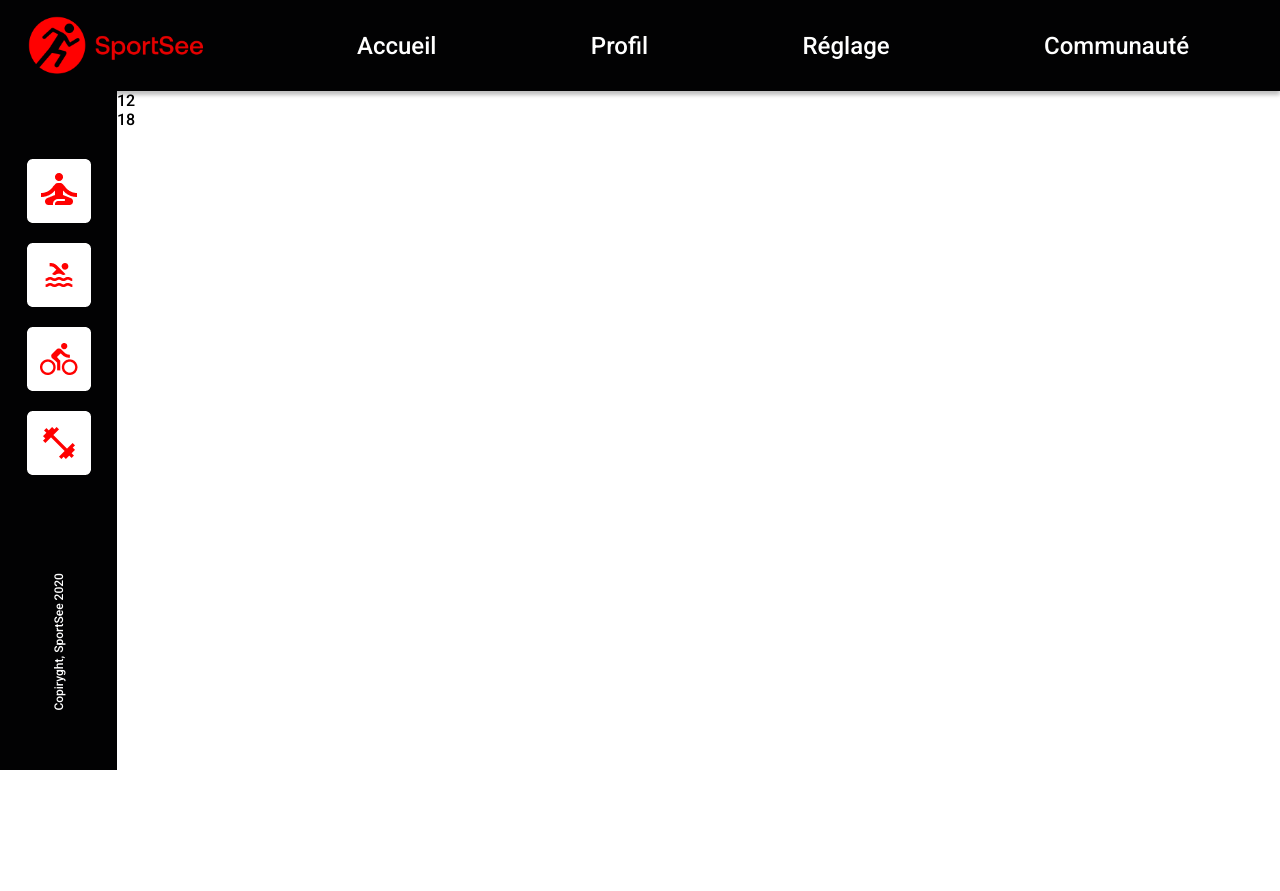
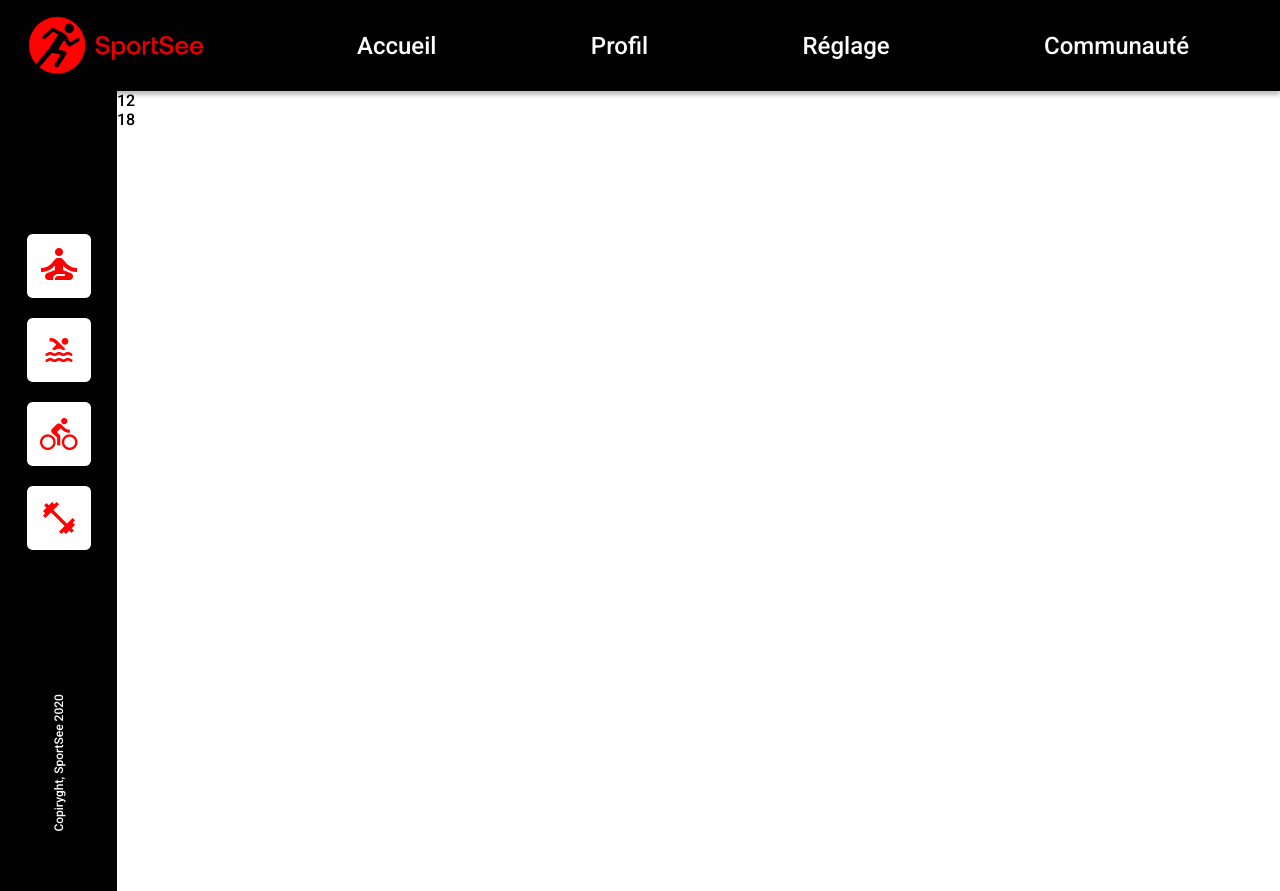
Before and after one commit to Bipce/p12_SportSee_ts, a React (Vite) app in the folder frontend/: page / in a window 1280 px wide. Before the commit the page ends 800 px from the top, so only its background shows below. Built offline with nearby package versions, Linux system fonts and the light colour scheme.

Commit message:
Fix height of container

```diff
--- a/frontend/src/pages/Layout.tsx
+++ b/frontend/src/pages/Layout.tsx
@@ -4,13 +4,13 @@ import { Outlet } from "react-router-dom";
 
 const Layout = () => {
   return (
-    <div className="main-container">
+    <>
       <HeaderNavbar />
       <section className="container">
         <LateralNavbar />
         <Outlet />
       </section>
-    </div>
+    </>
   );
 };
 
--- a/frontend/src/styles/layout/_container.scss
+++ b/frontend/src/styles/layout/_container.scss
@@ -1,8 +1,4 @@
-.main-container {
+.container {
+  display: flex;
   height: 100vh;
 }
-
-.container {
-  display: flex;
-  //height: calc(100vh - 91px);
-}
--- a/frontend/src/styles/layout/_lateralNavbar.scss
+++ b/frontend/src/styles/layout/_lateralNavbar.scss
@@ -3,7 +3,6 @@
   display: flex;
   flex-direction: column;
   align-items: center;
-  //height: calc(100vh - 91px);
   width: 117px;
   padding-bottom: 59px;
 
```
